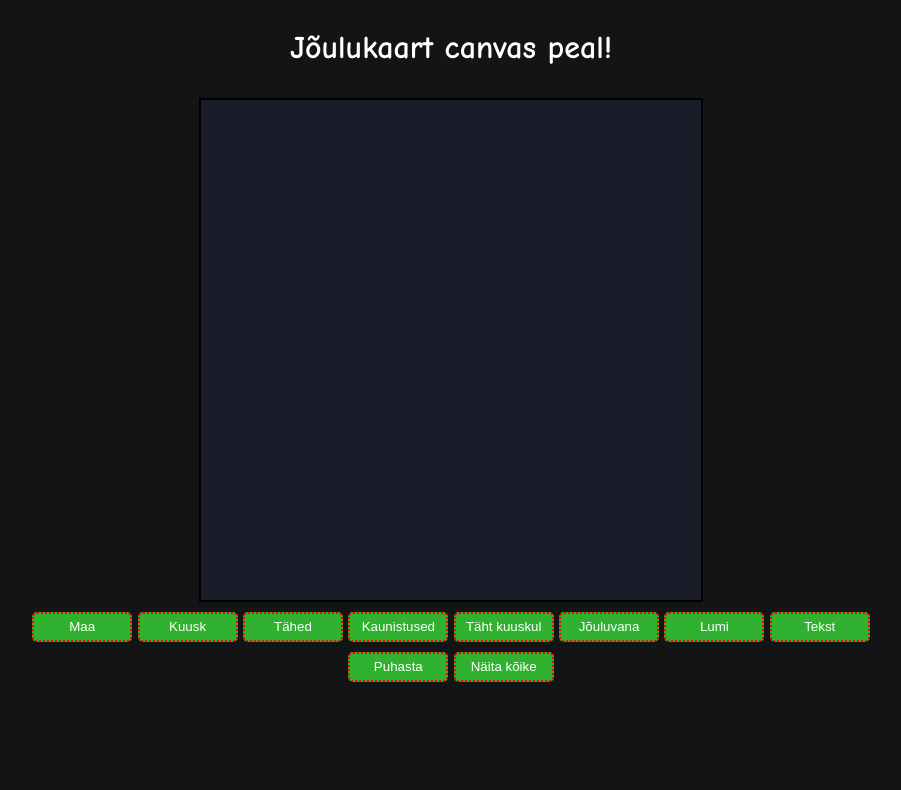
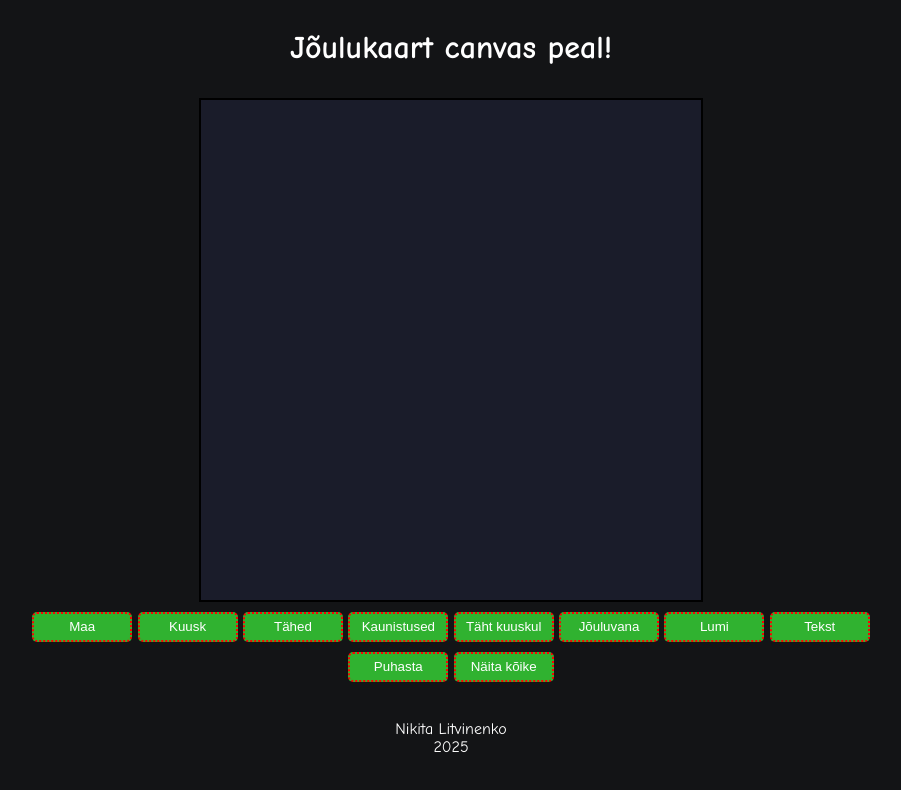
Before and after one commit to nikita-lit/WebHomePage, a plain HTML site: page works/js/joulukaart.html in a window 1280 px wide. Shown: the whole page, without its empty margins (189-1090 px from the left). Drawn offline with Linux system fonts and the light colour scheme.

Commit message:
Update joulukaart.html

```diff
--- a/works/js/joulukaart.html
+++ b/works/js/joulukaart.html
@@ -23,5 +23,11 @@
         <input type="button" value="Puhasta" onclick="ClearAll()">
         <input type="button" value="Näita kõike" onclick="ShowAll()">
     </div>
+    <br>
+    <footer style="text-align: center;">
+        Nikita Litvinenko<br>
+        2025
+    </footer>
+    <br>
 </body>
 </html>
```
